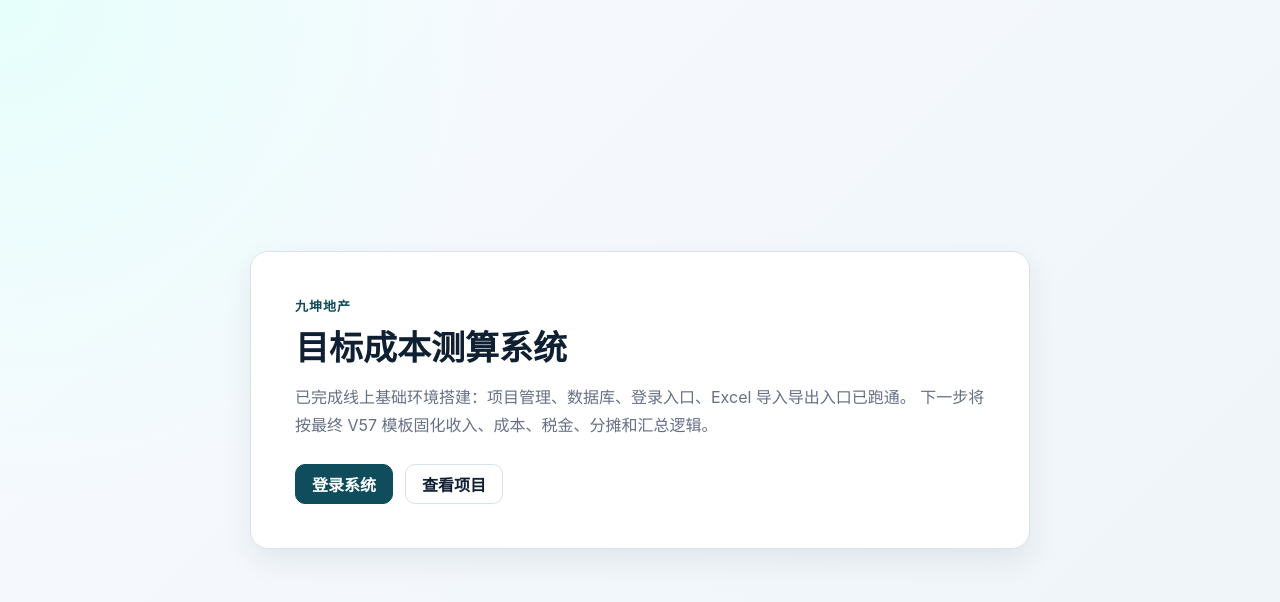
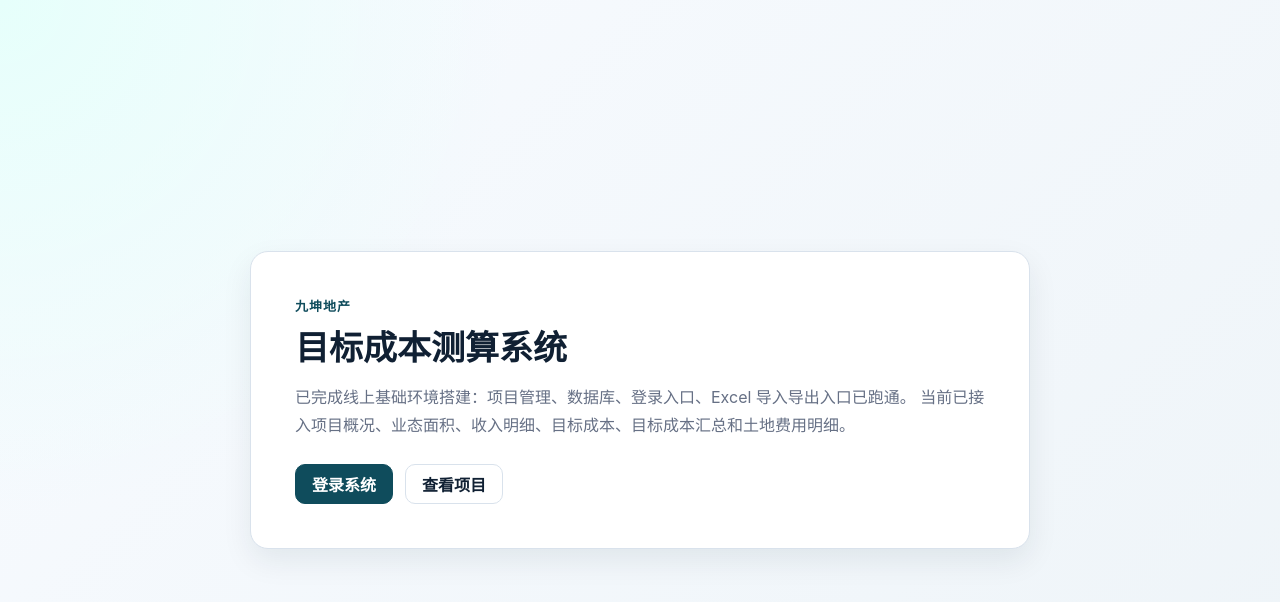
Before and after one commit to miaobin19921114-lgtm/lqdc-target-cost-system, a Next.js app: page / in a window 1280 px wide. Shown: the top 602 px of the page. Built offline with nearby package versions, Linux system fonts and the light colour scheme.

Commit message:
trigger railway redeploy after land route

```diff
--- a/app/page.tsx
+++ b/app/page.tsx
@@ -8,7 +8,7 @@ export default function HomePage() {
         <h1 className="title">目标成本测算系统</h1>
         <p className="subtitle">
           已完成线上基础环境搭建：项目管理、数据库、登录入口、Excel 导入导出入口已跑通。
-          下一步将按最终 V57 模板固化收入、成本、税金、分摊和汇总逻辑。
+          当前已接入项目概况、业态面积、收入明细、目标成本、目标成本汇总和土地费用明细。
         </p>
         <div className="actions">
           <Link href="/login" className="btn btn-primary">登录系统</Link>
```
